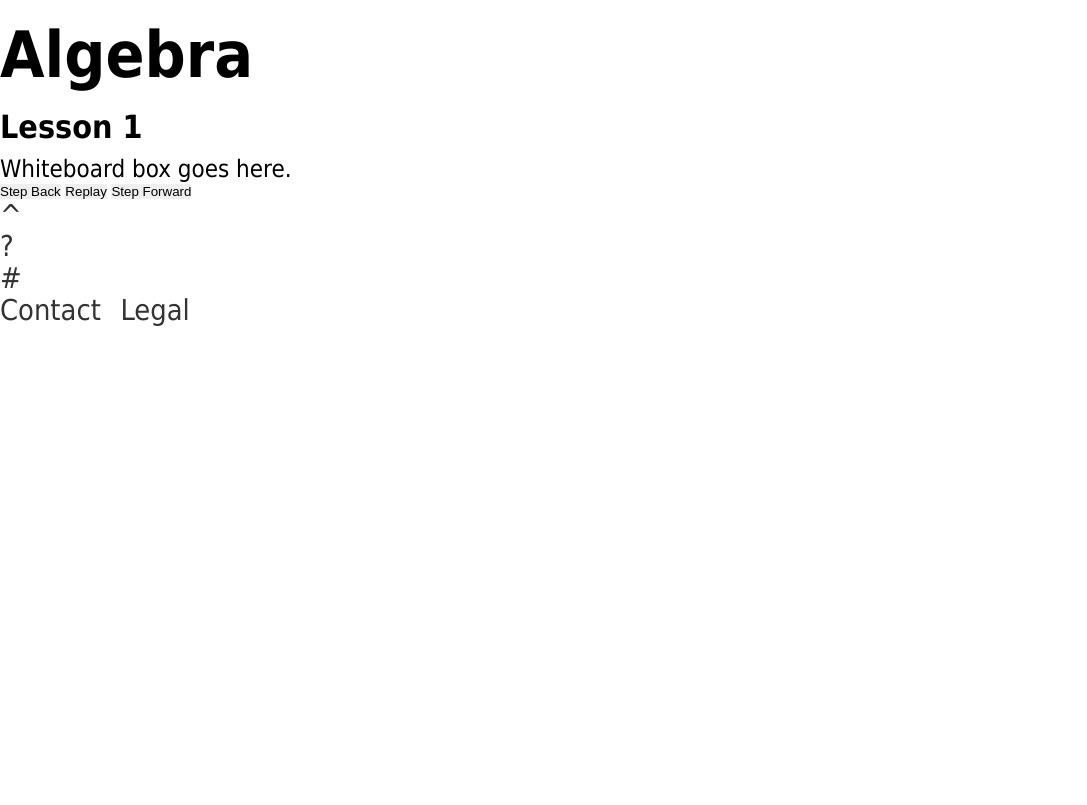
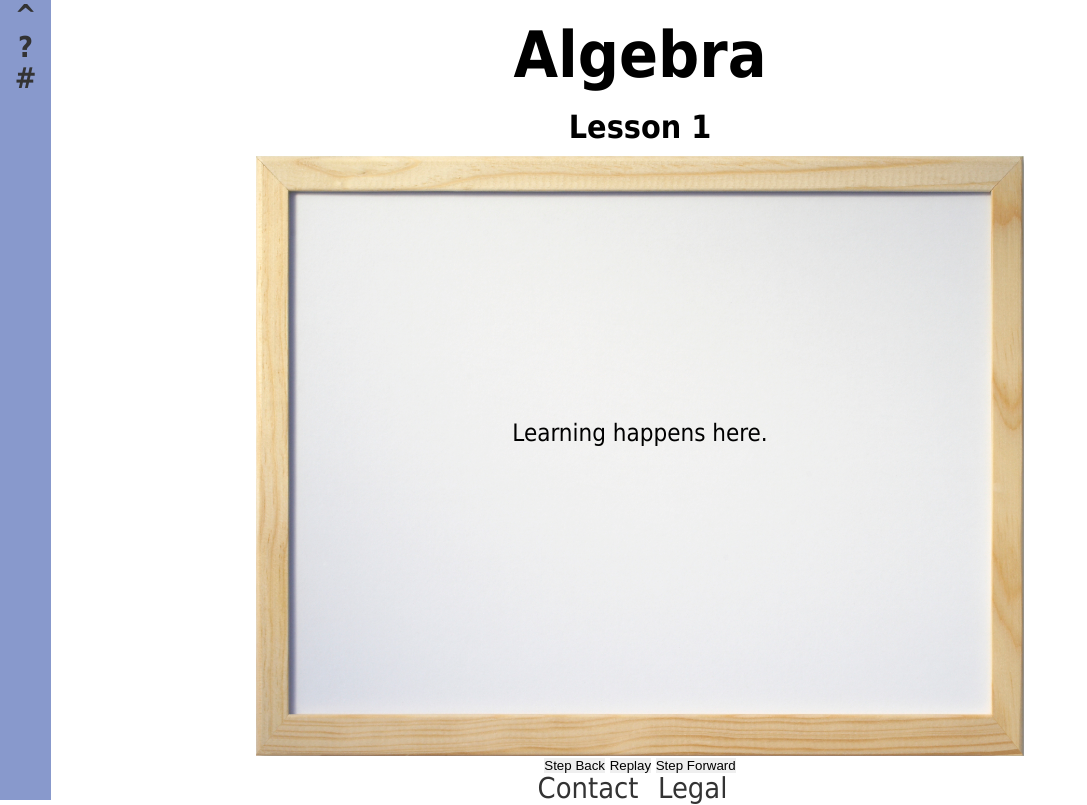
Before and after one commit to Tenari/edu, a PHP site: page /lesson.php in a window 1280 px wide. Shown: the whole page, without its empty margins (0-1087 px from the left). Before the commit the page ends 326 px from the top, so only its background shows below. Run offline with PHP 8.4, Linux system fonts and the light colour scheme; some libraries are stand-ins or nearby versions.

Commit message:
sidebar CSS, use newstyle, whiteboard appears, centered stuff

```diff
--- a/common/header.php
+++ b/common/header.php
@@ -2,7 +2,7 @@
 <html lang="en" id="ZapClass">
 <head>
 	<title>ZapClass</title>
-	<link rel="stylesheet" type="text/css" href="stylesheet.css">
+	<link rel="stylesheet" type="text/css" href="newstyle.css">
 
 	<script type='text/javascript' src='http://ajax.googleapis.com/ajax/libs/jquery/1.3.2/jquery.min.js?ver=1.3.2'></script>
 </head>
--- a/common/sidebar.php
+++ b/common/sidebar.php
@@ -2,10 +2,8 @@
 
 	<a href="homenotloggedin.php" title="Home">^</a>
 	<br />
-
 	<a href="info.php" title="About Us">?</a>
 	<br />
-
 	<a href="stats.php" title="Scores">#</a>
 
 </div>
--- a/lesson.php
+++ b/lesson.php
@@ -2,7 +2,7 @@
 include "common/header.php";
 ?>
 
-<div class="main">
+
 
    <noscript>This site just doesn't work, period, without JavaScript</noscript>
 
@@ -11,7 +11,10 @@ include "common/header.php";
 
    <!-- IF LOGGED IN -->
 
-        <p>Whiteboard box goes here.</p>
+		<div class="whiteboardContainer">
+
+			<p>Learning happens here.</p>
+		</div>
 
 		<div class="buttonSet">
 
@@ -25,7 +28,7 @@ include "common/header.php";
 
 		<!-- NO ACCESS-->
 
-</div>
+
 
 <?php
 include_once "common/sidebar.php";
--- a/new.php
+++ b/new.php
@@ -3,7 +3,7 @@ include "common/header.php";
 ?>
 
 <div class="main">
-	<h1 style="margin-bottom:90px;">New Account</h1>
+	<h1>New Account</h1>
 	<form>
 		<table border="0">
 			<tr>
--- a/newstyle.css
+++ b/newstyle.css
@@ -14,12 +14,15 @@
 /*
     STRUCTURE
 */
-body{
+html,body{
 	background:#fff;/*white*/
 	font:100%/1.1 Tahoma, Geneva, sans-serif; /* font-style font-variant font-weight font-size/line-height font-family*/
+	height:100%;
+	text-align:center;
 }
 #container{
-	margin:0 auto;/*top/bottom have no margin, left and right auto centers.*/
+	height:100%;
+	margin:0;/*no margins*/
 	position:relative;
 	width:100%;
 }
@@ -31,7 +34,18 @@ hr{
 	height:2px;
 	margin:20px 0;/*top/bottom are 20px, left/right are 0*/
 }
+#sideBar{
+	background:#89c;
+	color:#444;
+	font-weight:bold;
 
+	height:100%;
+	width:4%;
+
+	position:fixed;
+	left:0;
+	top:0;
+}
 
 /*
     TYPOGRAPHY
@@ -83,3 +97,24 @@ p{
 	background:red;
 	color:white;
 }
+
+
+/*
+	WHITEBOARD/lESSONS STUFF
+*/
+.whiteboardContainer{
+	position:relative;
+	left:20%;
+	background:url(images/whiteboard.png) no-repeat;
+	background-size:100% 100%;
+	-webkit-background-size:100% 100%;
+	-moz-background-size:100% 100%;
+	height:75%;
+	width:60%;
+}
+.whiteboardContainer p{
+	position:relative;
+	top:44%;
+	margin-left:auto;
+	margin-right:auto;
+}
--- a/stylesheet.css
+++ b/stylesheet.css
@@ -1,7 +1,7 @@
 *{margin:0;padding:0;border:0;}
 .clear{clear:both;}
 body{font:100%/1.1 Tahoma, Geneva, sans-serif;background:#fff;}
-#container{width:100%;margin:0 auto;position:relative;}
+#container{height:100%;width:100%;margin:0 auto;position:relative;}
 hr{height:1px;background:#bbb;clear:both;margin:20px 0;display:block;}
 a{text-decoration:none;color:#333;font-size:1.8em;}
 h1{font-size:4em;padding-top:20px;margin:0 0 20px 0;}
@@ -11,3 +11,12 @@ p{font-size:1.5em;}
 .bigButton:hover{border:4px solid #a9a;}
 .bigButtonSpace{margin:31px 0;}
 .red{background:red;color:white;}
+.whiteboardContainer{
+	background:url(images/whiteboard.png) no-repeat;
+	background-size:100% 100%;
+	-webkit-background-size:100% 100%;
+	-moz-background-size:100% 100%;
+	height:75%;
+	width:60%;
+
+}
```
Also changed, not shown: images/whiteboard.png (added).
